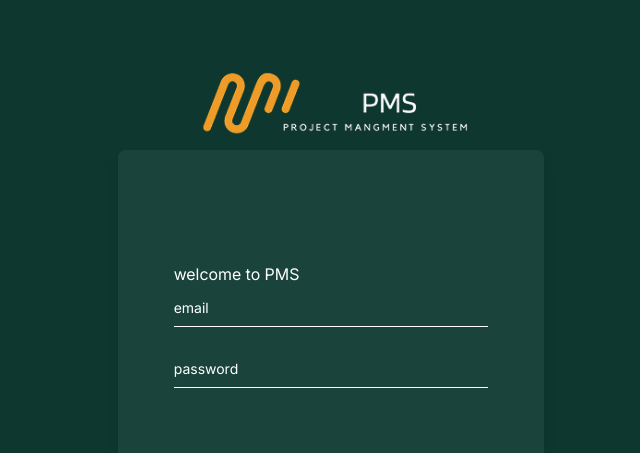
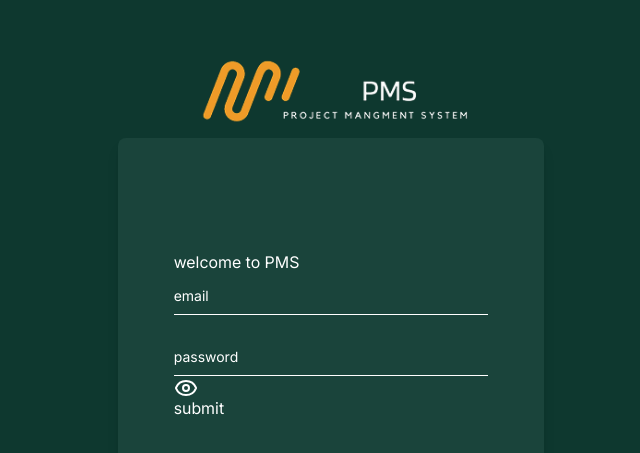
Before and after one commit to mohamedfowzey/project-management-system, a React (Vite) app: page / in a window 1280 px wide. Shown: the part 113-566 px from the top of the page, without its empty margins (309-949 px from the left). Built offline with nearby package versions, Linux system fonts and the light colour scheme.

Commit message:
cutominput done

```diff
--- a/src/Modules/Athentication/Login/Login.tsx
+++ b/src/Modules/Athentication/Login/Login.tsx
@@ -19,6 +19,7 @@ export default function Login() {
           {!! errors && <span className='text-xs'>{errors?.email?.message}</span>}
     <CustomInput name="password" register = {register('password',Validations.password)} HTMLtype="password" />
           {!! errors && <span className='text-xs'>{errors?.password?.message}</span>}
+          <button type='submit'>submit</button>
 </form>
     </>
   )
--- a/src/Modules/Shared/CustomInput/CustomInput.tsx
+++ b/src/Modules/Shared/CustomInput/CustomInput.tsx
@@ -1,11 +1,16 @@
+import { useState } from 'react';
+import {Eye,EyeOff} from 'lucide-react'
 import type { UseFormRegisterReturn } from 'react-hook-form'
 
 export default function CustomInput({register,HTMLtype,name}:{register:UseFormRegisterReturn,HTMLtype:string,name:string}) {
+    const [passVisible, setPassVisible] = useState(true);
+
   return (
     <>
     <div className="relative z-0 w-full mb-5 group">
-      <input {...register} type={HTMLtype} name="floating_email" id="floating_email" className="block custom-input py-2.5 px-0 w-full text-sm text-heading bg-transparent border-0 border-b-2 border-default-medium appearance-none focus:outline-none focus:ring-0 focus:border-brand peer" placeholder=" " required />
+      <input {...register} type={HTMLtype=='password'?passVisible?'text':'password':HTMLtype} name="floating_email" id="floating_email" className="block custom-input py-2.5 px-0 w-full text-sm text-heading bg-transparent border-0 border-b-2 border-default-medium appearance-none focus:outline-none focus:ring-0 focus:border-brand peer" placeholder=" " required />
       <label htmlFor="floating_email" className="absolute text-sm text-body duration-300 transform -translate-y-6 scale-75 top-3 -z-10 origin-[0] peer-focus:start-0 peer-focus:text-fg-brand peer-placeholder-shown:scale-100 peer-placeholder-shown:translate-y-0 peer-focus:scale-75 peer-focus:-translate-y-6 rtl:peer-focus:translate-x-1/4 rtl:peer-focus:left-auto">{name}</label>
+      <span className='absolute' onClick={()=>setPassVisible(p=>!p)}>{HTMLtype == 'password'? passVisible? <Eye/>:<EyeOff/>:''}</span>
   </div>
     </>
   )
```
